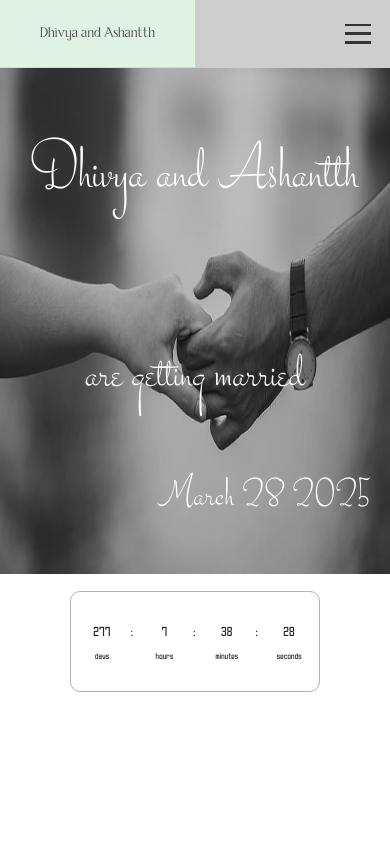
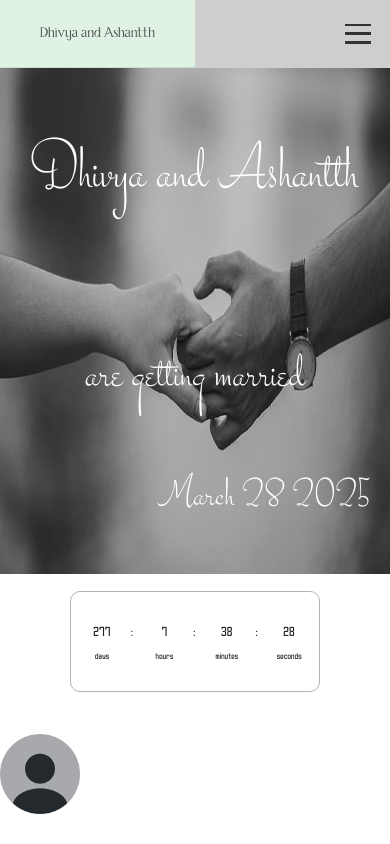
Before and after one commit to BobHell0/WeddingWebsite, a React (Vite) app: page / in a window 390 px wide. Built offline with nearby package versions, Linux system fonts and the light colour scheme.

Commit message:
started profile section beneath countdown

```diff
--- a/src/components/CSS/Countdown.css
+++ b/src/components/CSS/Countdown.css
@@ -6,8 +6,7 @@
 #countdownContainer {
     position: relative;
     left: 50%;
-    margin-left: -16vw;;
-    margin-top: 85vh;
+    margin-left: -16vw;
     margin-bottom: 3vh;
 
     width: calc(32vw + 4px);
@@ -47,8 +46,6 @@
     bottom: 20%;
     width: 100%;
     font-size: calc(0.8vw + 0.6vh);
-
-
 }
 
 @media (orientation: landscape) {
@@ -94,6 +91,7 @@
         bottom: 30%;
     }
 }
+
 /*
 margin-top: 120vh;
 margin-bottom: 35vh; */
--- /dev/null
+++ b/src/components/CSS/Profile.css
@@ -0,0 +1,12 @@
+.Profile_ProfilePic {
+    width: 120px;
+    height: 120px;
+}
+
+
+@media (orientation: portrait) {
+    .Profile_ProfilePic {
+        width: 80px;
+        height: 80px;
+    }
+}
--- /dev/null
+++ b/src/components/Profile.tsx
@@ -0,0 +1,13 @@
+import "./CSS/Profile.css"
+import genericProfilePic from "../assets/images/genericProfilePic.png"
+export default function Profile() {
+  // Need frame
+  return (
+
+    <>
+      <div>
+        <img src={genericProfilePic} className="Profile_ProfilePic"/>
+      </div>
+    </>
+  )
+}
--- a/src/components/ScrollButton.tsx
+++ b/src/components/ScrollButton.tsx
@@ -3,12 +3,20 @@ import downArrow from "../assets/images/downArrow.svg";
 interface ScrollButtonProps {
   y: number;
   rotation: number;
+  scrollVal: number;
 }
-export default function ScrollButton({ y, rotation }: ScrollButtonProps) {
-  const winWidth = window.innerWidth;
+export default function ScrollButton({ y, rotation, scrollVal }: ScrollButtonProps) {
+  const windHeight = window.innerHeight;
 
+  const handleOnClick = () => {
+    window.scrollTo({
+      top: scrollVal * windHeight,
+      left: 0,
+      behavior: "smooth"
+    })
+  }
   return (
-    <img
+    <img onClick={handleOnClick}
       style={{
         position: "relative",
         transform: `rotate(${rotation}deg)`,
--- a/src/webpages/home.tsx
+++ b/src/webpages/home.tsx
@@ -3,23 +3,31 @@ import Title from "../components/Title";
 import ScrollButton from "../components/ScrollButton";
 import Countdown from "../components/Countdown.js";
 import weddingDate from "../date"
+import Profile from "../components/Profile";
 
 export default function Home() {
   return (
     <>
       <Navbar />
+
       <Title title="Dhivya and Ashantth" />
-      <a href="#countdownContainer">
-        {window.innerHeight < window.innerWidth && (
-          <ScrollButton rotation={0} y={-6} />
-        )}
-      </a>
-      <a href="#bgContainer">
-        {window.innerHeight < window.innerWidth && (
-          <ScrollButton rotation={180} y={90} />
-        )}
-      </a>
+      {window.innerHeight < window.innerWidth && (
+        <ScrollButton rotation={0} y={-6} scrollVal={0.92 + 0.88}/>
+      )}
+
+      {window.innerHeight < window.innerWidth && (
+        <ScrollButton rotation={180} y={92} scrollVal={0}/>
+      )}
       <Countdown epochDeadline={new Date(weddingDate).getTime()} />
+
+
+      {window.innerHeight < window.innerWidth && (
+        <ScrollButton rotation={0} y={-1} scrollVal={3}/>
+      )}
+
+      <Profile />
+
+
     </>
   );
 }
```
Also changed, not shown: src/assets/images/genericProfilePic.png (added).
